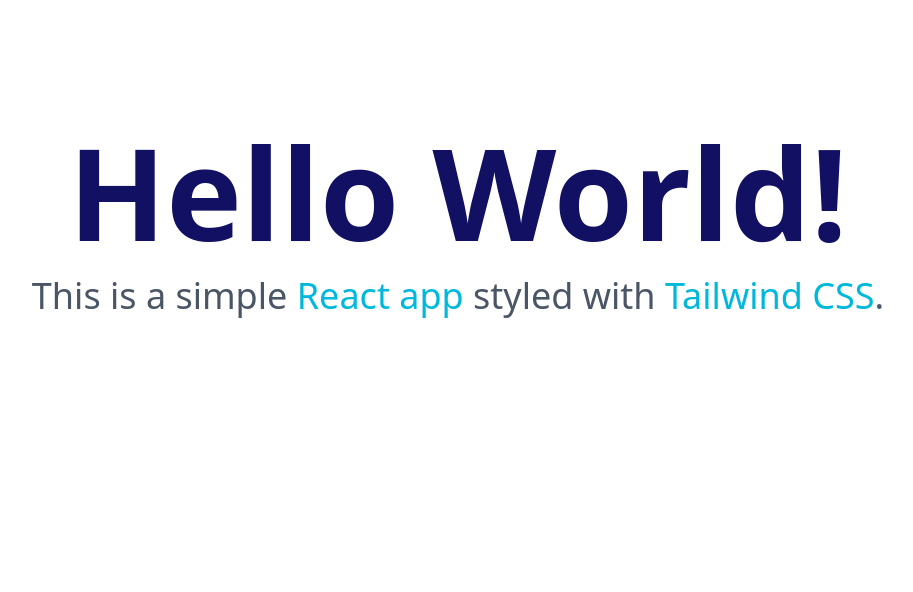
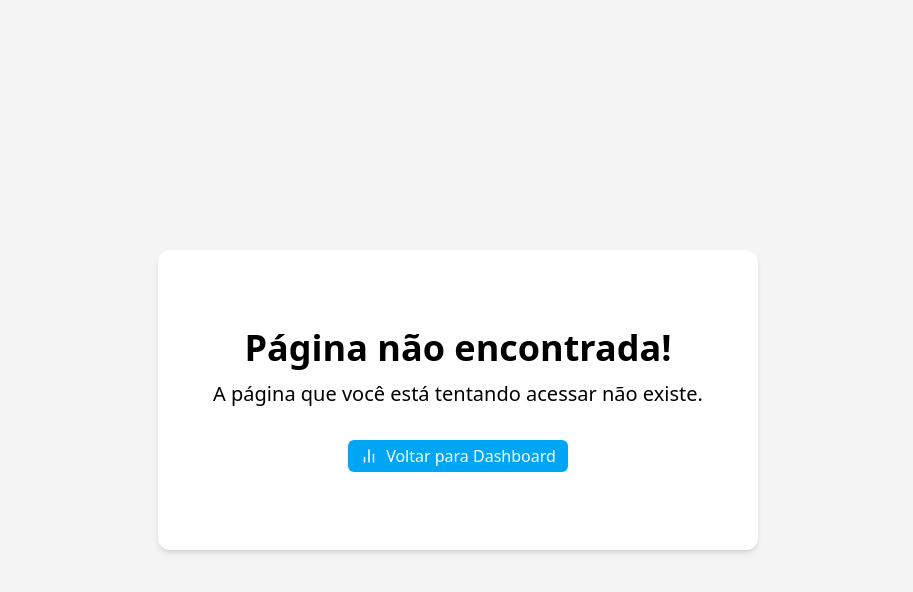
Before and after one commit to ciep-cgm-pvh/bi-portal-frontend, a React (Vite) app: page / in a window 1280 px wide. Shown: the top 592 px of the page, without its empty margins (182-1095 px from the left). Built offline with nearby package versions, Linux system fonts and the light colour scheme.

Commit message:
feat: notFound page and others

```diff
--- a/package.json
+++ b/package.json
@@ -15,6 +15,7 @@
     "lucide-react": "^0.513.0",
     "react": "^19.1.0",
     "react-dom": "^19.1.0",
+    "react-router-dom": "^7.6.2",
     "tailwindcss": "^4.1.8"
   },
   "devDependencies": {
--- a/src/App.tsx
+++ b/src/App.tsx
@@ -1,17 +1,22 @@
+import { BrowserRouter as Router, Routes, Route } from 'react-router-dom';
+import NotFound from './pages/NotFound';
+import Home from './pages/Home';
+import Dashboard from './pages/Dashboard';
+import Reports from './pages/Reports';
+import DataSource from './pages/DataSource';
+
 function App() {
   return (
-    <>
-      <div className="bg-white py-24 sm:py-32">
-      <div className="mx-auto max-w-7xl px-6 lg:px-8">
-        <h1 className="text-center text-9xl font-semibold text-midnight">
-          Hello World!
-        </h1>
-        <p className="mt-6 text-center text-4xl leading-8 text-gray-600">
-          This is a simple  <span className='text-cyan-500'>React app</span> styled with <span className='text-cyan-500'>Tailwind CSS</span>.
-        </p>
-        </div>
-      </div>
-    </>
+    <Router>
+      <Routes>
+        <Route path="/home" element={<Home />} />
+        <Route path="/dashboard" element={<Dashboard />} />
+        <Route path="/datasource" element={<DataSource />} />
+        <Route path="/reports" element={<Reports />} />
+        {/* Leva o usuário a página not found caso a rota não exista */}
+        <Route path="/*" element={<NotFound />} />
+      </Routes>
+    </Router>
   )
 }
 
--- /dev/null
+++ b/src/pages/Dashboard.tsx
@@ -0,0 +1,5 @@
+export default function Dashboard() {
+  return(
+    <div>dashboard</div>
+  )
+}
--- /dev/null
+++ b/src/pages/DataSource.tsx
@@ -0,0 +1,5 @@
+export default function DataSource() {
+  return (
+    <div>DataSource</div>
+  )
+}
--- /dev/null
+++ b/src/pages/Home.tsx
@@ -0,0 +1,26 @@
+import { useNavigate } from 'react-router-dom';
+
+export default function Home() {
+  const navigate = useNavigate();
+
+  const handleGoToNotFound = () => {
+    navigate('/notFound');
+  };
+  return(
+    <div className="bg-white py-24 sm:py-32">
+      <div className="flex flex-col gap-3 mx-auto max-w-7xl px-6 lg:px-8">
+        <h1 className="text-center text-9xl font-semibold text-midnight">
+          Hello World!
+        </h1>
+        <p className="mt-6 text-center text-4xl leading-8 text-gray-600">
+          This is a simple  <span className='text-cyan-500'>React app</span> styled with <span className='text-cyan-500'>Tailwind CSS</span>.
+        </p>
+        <button
+          onClick={handleGoToNotFound}
+          className='mt-5 bg-cyan-500 hover:bg-cyan-700 rounded text-white self-center w-fit px-3 py-1 cursor-pointer'>
+            Go to Not Found page
+        </button>
+      </div>
+    </div>
+  )
+}
--- /dev/null
+++ b/src/pages/NotFound.tsx
@@ -0,0 +1,21 @@
+import { Link } from 'react-router-dom';
+import { navLinks } from './../data/NavLinksData';
+
+const dashboardLink = navLinks.find((link) => link.title === "Dashboard");
+
+export default function notFound() {
+  return(
+    <div className='bg-zinc-100 flex w-full h-dvh justify-center items-center'>
+      <section className='flex flex-col justify-center items-center gap-3 bg-white px-4 2xs:w-[350px] xs:w-[420px] sm:w-full h-full  max-w-[600px] max-h-[300px] shadow-md rounded-xl mx-4'>
+          <h1 className='self-center text-2xl sm:text-3xl md:text-4xl font-bold text-center'>Página não encontrada!</h1>
+        <p className='text-center sm:text-lg md:text-xl'>A página que você está tentando acessar não existe.</p>
+        {dashboardLink && (
+          <Link to="/home" className='flex items-center gap-2 bg-sky-500 hover:bg-sky-600 cursor-pointer text-sm xs:text-base text-white mt-5 px-3 py-1 rounded-md'>
+            {dashboardLink.icon}
+            Voltar para {dashboardLink.title}
+          </Link>
+        )}
+      </section>
+    </div>
+  )
+}
--- /dev/null
+++ b/src/pages/Reports.tsx
@@ -0,0 +1,5 @@
+export default function Reports() {
+  return (
+    <div>Reports</div>
+  )
+}
--- a/src/styles/index.css
+++ b/src/styles/index.css
@@ -3,8 +3,11 @@
 
 /* Tailwind custom colors */
 @theme {
+  --breakpoint-2xs: 20rem;
+  --breakpoint-xs: 30rem;
   --color-midnight: #121063;
   --color-tahiti: #3ab7bf;
   --color-bermuda: #78dcca;
 }
+
 /*  ---------- global CSS section ----------  */
```
Also changed, not shown: 1 other file (tests, documents, lock files or other folders).
